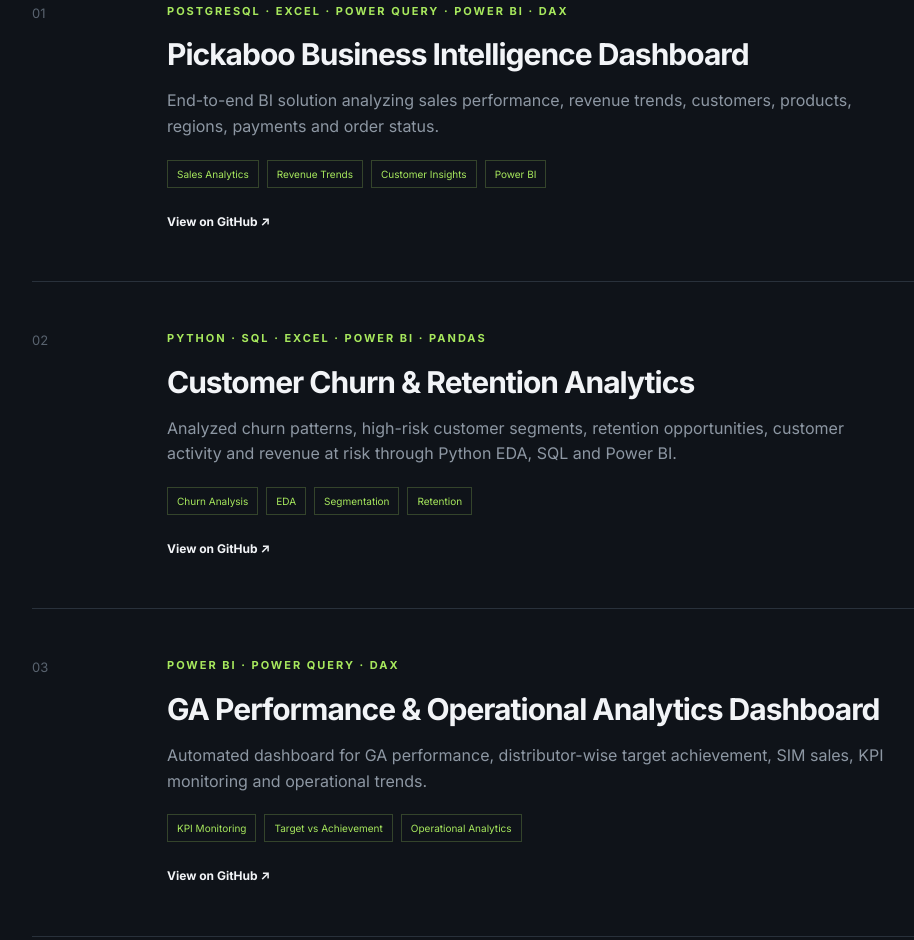
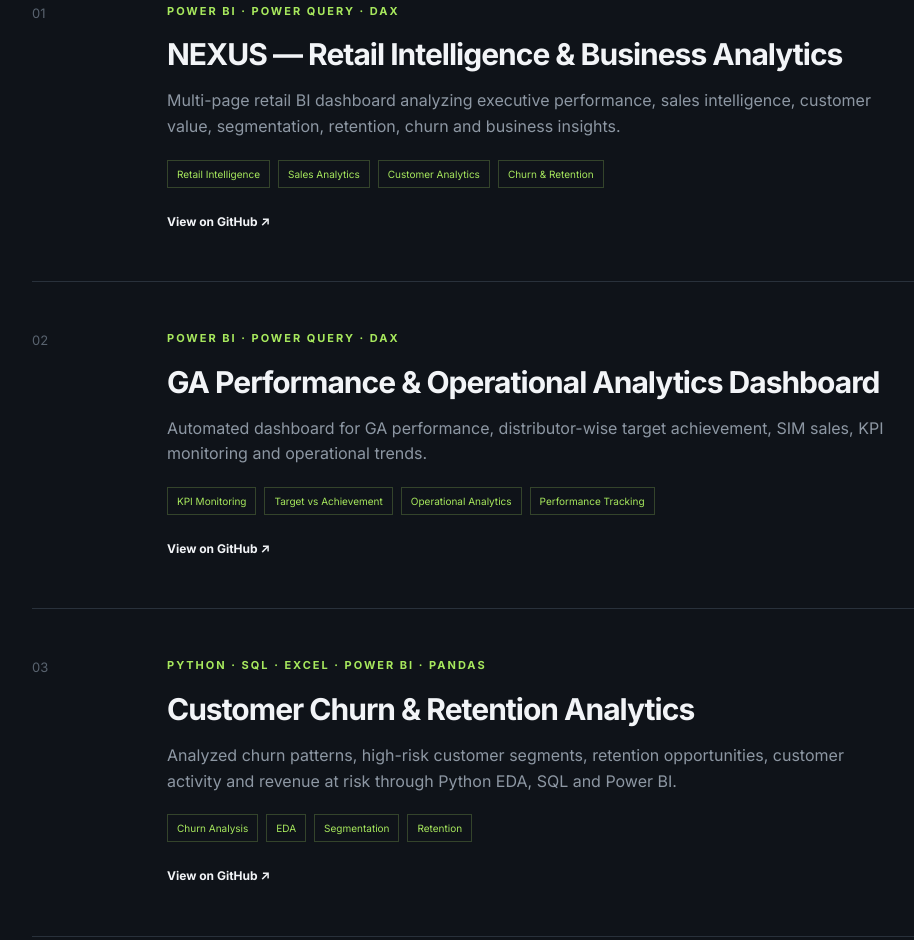
Before and after one commit to mdsabuj-eng/nurul-amin-portfolio, a plain HTML site: page index.html in a window 1280 px wide. Shown: the part 3447-4387 px from the top of the page, without its empty margins (28-942 px from the left). Drawn offline with Linux system fonts and the light colour scheme.

```diff
--- a/index.html
+++ b/index.html
@@ -425,12 +425,147 @@
         </div>
 
 
-        <!-- PROJECT 01 -->
+        <!-- PROJECT 01 — NEXUS -->
 
         <article class="project">
 
             <div class="project-number">
                 01
+            </div>
+
+            <div>
+
+                <div class="project-tools">
+                    POWER BI · POWER QUERY · DAX
+                </div>
+
+                <h3>
+                    NEXUS — Retail Intelligence & Business Analytics
+                </h3>
+
+                <p>
+                    Multi-page retail BI dashboard analyzing executive
+                    performance, sales intelligence, customer value,
+                    segmentation, retention, churn and business insights.
+                </p>
+
+                <div class="chips">
+                    <span>Retail Intelligence</span>
+                    <span>Sales Analytics</span>
+                    <span>Customer Analytics</span>
+                    <span>Churn & Retention</span>
+                </div>
+
+                <a
+                    href="https://github.com/mdsabuj-eng/NEXUS-Retail-Intelligence-PowerBI"
+                    target="_blank"
+                    rel="noopener noreferrer"
+                    class="project-link"
+                >
+                    View on GitHub ↗
+                </a>
+
+            </div>
+
+        </article>
+
+
+        <!-- PROJECT 02 — GA PERFORMANCE -->
+
+        <article class="project">
+
+            <div class="project-number">
+                02
+            </div>
+
+            <div>
+
+                <div class="project-tools">
+                    POWER BI · POWER QUERY · DAX
+                </div>
+
+                <h3>
+                    GA Performance & Operational Analytics Dashboard
+                </h3>
+
+                <p>
+                    Automated dashboard for GA performance,
+                    distributor-wise target achievement,
+                    SIM sales, KPI monitoring and operational trends.
+                </p>
+
+                <div class="chips">
+                    <span>KPI Monitoring</span>
+                    <span>Target vs Achievement</span>
+                    <span>Operational Analytics</span>
+                    <span>Performance Tracking</span>
+                </div>
+
+                <a
+                    href="https://github.com/mdsabuj-eng/powerbi-ga-performance-dashboard"
+                    target="_blank"
+                    rel="noopener noreferrer"
+                    class="project-link"
+                >
+                    View on GitHub ↗
+                </a>
+
+            </div>
+
+        </article>
+
+
+        <!-- PROJECT 03 — CUSTOMER CHURN -->
+
+        <article class="project">
+
+            <div class="project-number">
+                03
+            </div>
+
+            <div>
+
+                <div class="project-tools">
+                    PYTHON · SQL · EXCEL · POWER BI · PANDAS
+                </div>
+
+                <h3>
+                    Customer Churn & Retention Analytics
+                </h3>
+
+                <p>
+                    Analyzed churn patterns, high-risk customer segments,
+                    retention opportunities, customer activity and
+                    revenue at risk through Python EDA, SQL and Power BI.
+                </p>
+
+                <div class="chips">
+                    <span>Churn Analysis</span>
+                    <span>EDA</span>
+                    <span>Segmentation</span>
+                    <span>Retention</span>
+                </div>
+
+                <a
+                    href="https://github.com/mdsabuj-eng/customer-churn-retention-analytics"
+                    target="_blank"
+                    rel="noopener noreferrer"
+                    class="project-link"
+                >
+                    View on GitHub ↗
+                </a>
+
+            </div>
+
+        </article>
+
+
+        <!-- PROJECT 04 — PICKABOO -->
+
+        <article class="project">
+
+            <div class="project-number">
+                04
             </div>
 
             <div>
@@ -459,6 +594,7 @@
                 <a
                     href="https://github.com/mdsabuj-eng/Pickaboo-business-intelligence-dashboard"
                     target="_blank"
+                    rel="noopener noreferrer"
                     class="project-link"
                 >
                     View on GitHub ↗
@@ -469,96 +605,9 @@
         </article>
 
 
-        <!-- PROJECT 02 -->
-
-        <article class="project">
-
-            <div class="project-number">
-                02
-            </div>
-
-            <div>
-
-                <div class="project-tools">
-                    PYTHON · SQL · EXCEL · POWER BI · PANDAS
-                </div>
-
-                <h3>
-                    Customer Churn & Retention Analytics
-                </h3>
-
-                <p>
-                    Analyzed churn patterns, high-risk customer segments,
-                    retention opportunities, customer activity and
-                    revenue at risk through Python EDA, SQL and Power BI.
-                </p>
-
-                <div class="chips">
-                    <span>Churn Analysis</span>
-                    <span>EDA</span>
-                    <span>Segmentation</span>
-                    <span>Retention</span>
-                </div>
-
-                <a
-                    href="https://github.com/mdsabuj-eng/customer-churn-retention-analytics"
-                    target="_blank"
-                    class="project-link"
-                >
-                    View on GitHub ↗
-                </a>
-
-            </div>
-
-        </article>
-
-
-        <!-- PROJECT 03 -->
-
-        <article class="project">
-
-            <div class="project-number">
-                03
-            </div>
-
-            <div>
-
-                <div class="project-tools">
-                    POWER BI · POWER QUERY · DAX
-                </div>
-
-                <h3>
-                    GA Performance & Operational Analytics Dashboard
-                </h3>
-
-                <p>
-                    Automated dashboard for GA performance,
-                    distributor-wise target achievement,
-                    SIM sales, KPI monitoring and operational trends.
-                </p>
-
-                <div class="chips">
-                    <span>KPI Monitoring</span>
-                    <span>Target vs Achievement</span>
-                    <span>Operational Analytics</span>
-                </div>
-
-                <a
-                    href="https://github.com/mdsabuj-eng/powerbi-ga-performance-dashboard"
-                    target="_blank"
-                    class="project-link"
-                >
-                    View on GitHub ↗
-                </a>
-
-            </div>
-
-        </article>
-
     </div>
 
 </section>
-
 
 <!-- ================= CERTIFICATIONS ================= -->
 
```
